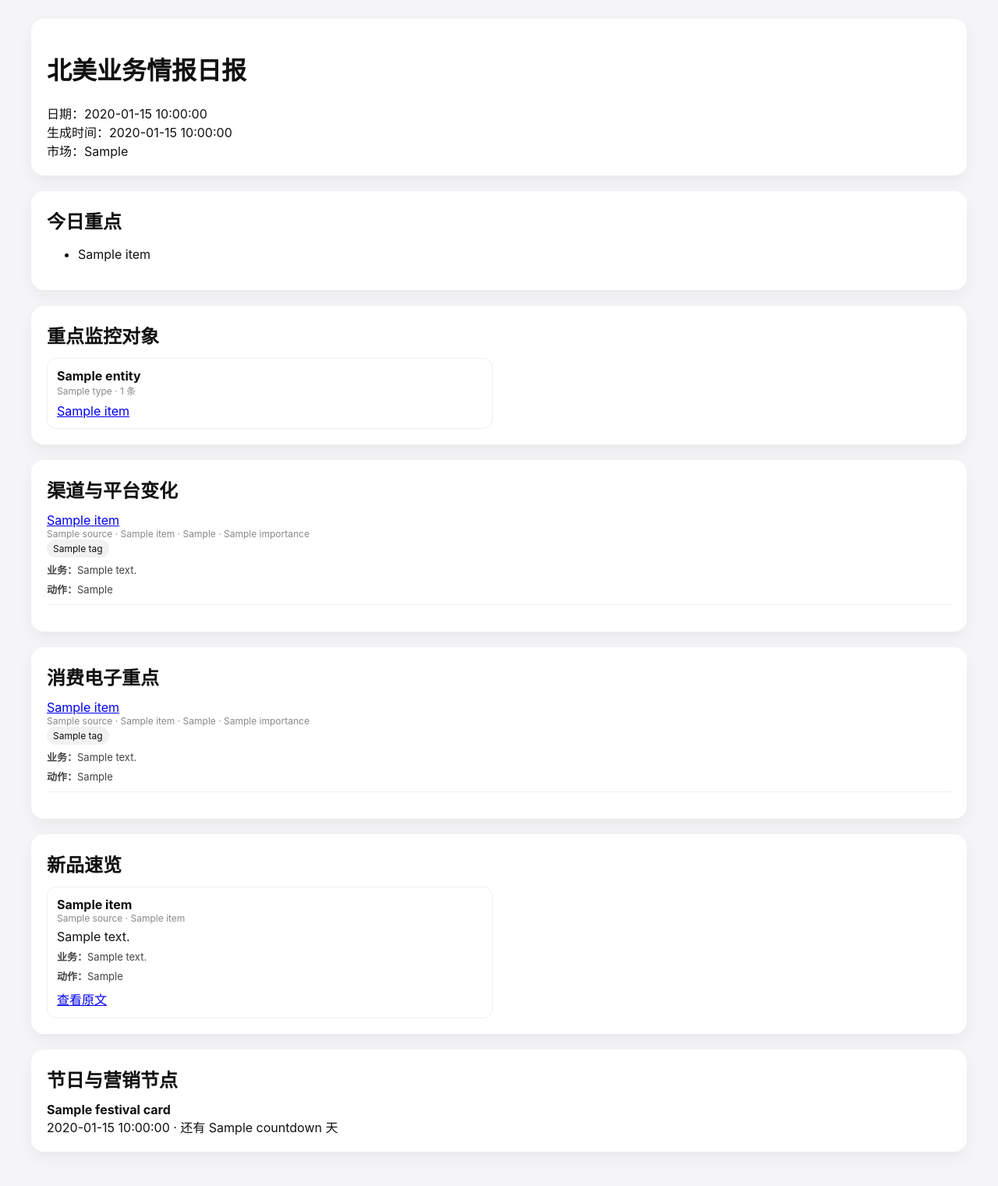
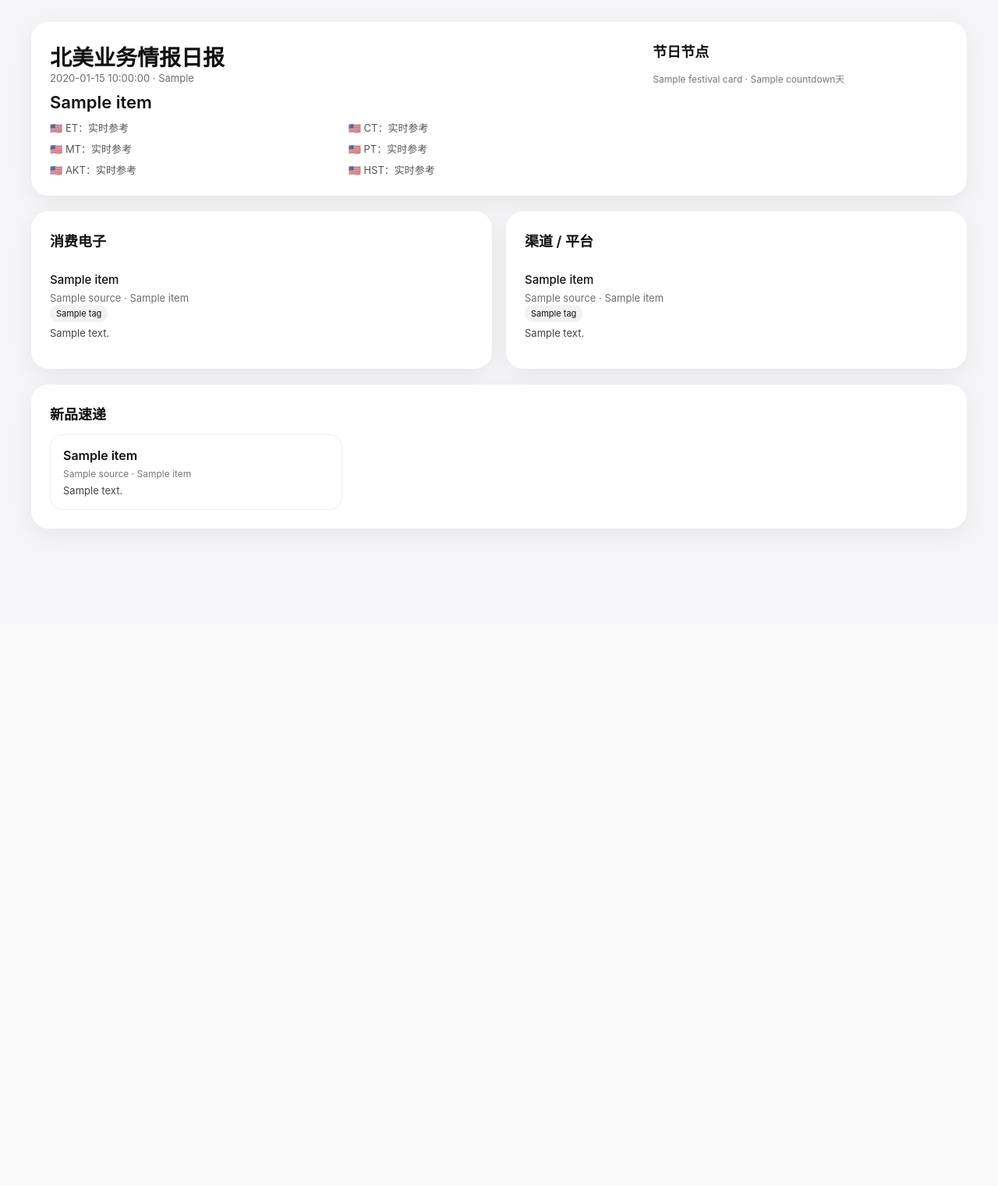
Before and after one commit to iven649/daily-report, a Python web app: template templates/index.html.j2 in a window 1280 px wide. Shown: the whole page at 78% size. After the commit the page ends 682 px from the top, so only its background shows below. Run offline with Jinja, Linux system fonts and the light colour scheme; the template is opened without the code that fills it: most values are stand-ins (such as "Sample title", 1, 10 or a date in 2020).

Commit message:
Update index.html.j2

```diff
--- a/templates/index.html.j2
+++ b/templates/index.html.j2
@@ -3,72 +3,144 @@
 <head>
 <meta charset="UTF-8">
 <meta name="viewport" content="width=device-width, initial-scale=1.0">
-  <title>北美业务情报日报 - {{ date }}</title>
+
+<title>北美业务情报日报</title>
 
 <style>
 body {
   margin: 0;
-      font-family: -apple-system, BlinkMacSystemFont, "Segoe UI",
-        "PingFang SC", "Microsoft YaHei", Arial, sans-serif;
   background: #f5f5f7;
+  font-family: -apple-system, BlinkMacSystemFont, "SF Pro Display",
+    "PingFang SC", "Microsoft YaHei", sans-serif;
   color: #111;
 }
 
 .container {
   max-width: 1200px;
   margin: auto;
+  padding: 28px;
+}
+
+.card {
+  background: #fff;
+  border-radius: 22px;
   padding: 24px;
+  box-shadow: 0 8px 30px rgba(0,0,0,0.06);
+  margin-bottom: 20px;
+  transition: 0.2s ease;
+}
+
+.card:hover {
+  transform: translateY(-2px);
+  box-shadow: 0 12px 36px rgba(0,0,0,0.08);
+}
+
+h1 {
+  margin: 0;
+  font-size: 28px;
+  font-weight: 700;
 }
 
 h2 {
-      margin: 0 0 12px;
+  margin: 0 0 14px;
+  font-size: 18px;
+  font-weight: 600;
 }
 
-    .card {
-      background: white;
-      border-radius: 16px;
-      padding: 20px;
-      margin-bottom: 20px;
-      box-shadow: 0 8px 20px rgba(0,0,0,0.05);
+.meta {
+  color: #6e6e73;
+  font-size: 13px;
+}
+
+.top-grid {
+  display: grid;
+  grid-template-columns: 2fr 1fr;
+  gap: 16px;
+}
+
+.summary {
+  font-size: 22px;
+  font-weight: 600;
+  margin-top: 10px;
+}
+
+.timezones {
+  display: grid;
+  grid-template-columns: repeat(2,1fr);
+  gap: 8px;
+  margin-top: 10px;
+}
+
+.tz {
+  font-size: 13px;
+  color: #555;
 }
 
 .grid-2 {
   display: grid;
   grid-template-columns: 1fr 1fr;
-      gap: 16px;
-    }
-
-    .entity {
-      border: 1px solid #eee;
-      border-radius: 12px;
-      padding: 12px;
+  gap: 18px;
 }
 
 .news-item {
-      margin-bottom: 14px;
+  padding: 14px 0;
   border-bottom: 1px solid #eee;
-      padding-bottom: 10px;
+}
+
+.news-item:last-child {
+  border-bottom: none;
+}
+
+.title {
+  font-size: 15px;
+  font-weight: 500;
+  margin-bottom: 6px;
+}
+
+.title a {
+  text-decoration: none;
+  color: #111;
+}
+
+.title a:hover {
+  color: #555;
 }
 
 .tag {
   display: inline-block;
+  font-size: 11px;
   padding: 4px 8px;
-      background: #f1f1f1;
+  background: #f2f2f2;
   border-radius: 999px;
-      font-size: 12px;
   margin-right: 6px;
 }
 
 .note {
-      margin-top: 6px;
   font-size: 13px;
   color: #444;
+  margin-top: 6px;
+}
+
+.product-grid {
+  display: grid;
+  grid-template-columns: repeat(3,1fr);
+  gap: 14px;
 }
 
 .product {
   border: 1px solid #eee;
-      border-radius: 12px;
-      padding: 12px;
+  border-radius: 16px;
+  padding: 16px;
+}
+
+.product-title {
+  font-weight: 600;
+  margin-bottom: 6px;
+}
+
+.small {
+  font-size: 12px;
+  color: #777;
 }
 
 </style>
@@ -77,62 +149,59 @@
 <body>
 <div class="container">
 
-  <!-- 标题 -->
+<!-- 顶部 -->
 <div class="card">
+  <div class="top-grid">
+
+    <div>
       <h1>北美业务情报日报</h1>
-    <div>日期：{{ date }}</div>
-    <div>生成时间：{{ generated_at }}</div>
-    <div>市场：{{ market_focus }}</div>
+      <div class="meta">
+        {{ date }} · {{ market_focus }}
       </div>
 
-  <!-- 今日重点 -->
-  <div class="card">
-    <h2>今日重点</h2>
-    <ul>
-      {% for item in takeaways %}
-      <li>{{ item }}</li>
-      {% endfor %}
-    </ul>
+      <div class="summary">
+        {{ takeaways[0] if takeaways else "今日暂无重点" }}
       </div>
 
-  <!-- 重点监控对象（已修复） -->
-  <div class="card">
-    <h2>重点监控对象</h2>
-    <div class="grid-2">
-      {% for entity in monitored_entities %}
-      <div class="entity">
-        <strong>{{ entity["name"] }}</strong>
-        <div style="font-size:12px;color:#888;">
-          {{ entity["type"] }} · {{ entity["count"] }} 条
+      <div class="timezones">
+        <div class="tz">🇺🇸 ET：实时参考</div>
+        <div class="tz">🇺🇸 CT：实时参考</div>
+        <div class="tz">🇺🇸 MT：实时参考</div>
+        <div class="tz">🇺🇸 PT：实时参考</div>
+        <div class="tz">🇺🇸 AKT：实时参考</div>
+        <div class="tz">🇺🇸 HST：实时参考</div>
+      </div>
     </div>
 
-        <div style="margin-top:8px;">
-          {% for item in entity["items"] %}
     <div>
-            <a href="{{ item.url }}" target="_blank">
-              {{ item.display_title or item.title or item.name }}
-            </a>
+      <h2>节日节点</h2>
+      {% for f in festival_cards %}
+      <div class="small">
+        {{ f.name }} · {{ f.countdown }}天
       </div>
       {% endfor %}
     </div>
-      </div>
-      {% endfor %}
+
   </div>
 </div>
 
-  <!-- 渠道 -->
+<!-- 中间 -->
+<div class="grid-2">
+
+  <!-- 消费电子 -->
   <div class="card">
-    <h2>渠道与平台变化</h2>
+    <h2>消费电子</h2>
 
-    {% for item in channel_watch %}
+    {% for item in consumer_electronics %}
     <div class="news-item">
+      <div class="title">
         <a href="{{ item.url }}" target="_blank">
           {{ item.display_title or item.title }}
         </a>
+      </div>
 
-      <div style="font-size:12px;color:#888;">
+      <div class="meta">
         {{ item.source }} · {{ item.freshness_label }}
-        · {{ item.impact_area }} · {{ item.importance }}
       </div>
 
       <div>
@@ -141,30 +210,25 @@
         {% endfor %}
       </div>
 
-      <div class="note">
-        <strong>业务：</strong>{{ item.business_note }}
-      </div>
-      <div class="note">
-        <strong>动作：</strong>{{ item.suggested_action }}
-      </div>
+      <div class="note">{{ item.business_note }}</div>
     </div>
     {% endfor %}
-
   </div>
 
-  <!-- 消费电子 -->
+  <!-- 渠道 -->
   <div class="card">
-    <h2>消费电子重点</h2>
+    <h2>渠道 / 平台</h2>
 
-    {% for item in consumer_electronics %}
+    {% for item in channel_news %}
     <div class="news-item">
+      <div class="title">
         <a href="{{ item.url }}" target="_blank">
           {{ item.display_title or item.title }}
         </a>
+      </div>
 
-      <div style="font-size:12px;color:#888;">
+      <div class="meta">
         {{ item.source }} · {{ item.freshness_label }}
-        · {{ item.impact_area }} · {{ item.importance }}
       </div>
 
       <div>
@@ -173,64 +237,34 @@
         {% endfor %}
       </div>
 
-      <div class="note">
-        <strong>业务：</strong>{{ item.business_note }}
-      </div>
-      <div class="note">
-        <strong>动作：</strong>{{ item.suggested_action }}
-      </div>
-    </div>
-    {% endfor %}
-
-  </div>
-
-  <!-- 新品 -->
-  <div class="card">
-    <h2>新品速览</h2>
-
-    <div class="grid-2">
-      {% for item in products %}
-      <div class="product">
-        <strong>{{ item.display_title or item.name }}</strong>
-
-        <div style="font-size:12px;color:#888;">
-          {{ item.source }} · {{ item.freshness_label }}
-        </div>
-
-        <div style="margin-top:6px;">
-          {{ item.display_summary or item.summary }}
-        </div>
-
-        <div class="note">
-          <strong>业务：</strong>{{ item.business_note }}
-        </div>
-
-        <div class="note">
-          <strong>动作：</strong>{{ item.suggested_action }}
-        </div>
-
-        <div style="margin-top:8px;">
-          <a href="{{ item.url }}" target="_blank">查看原文</a>
-        </div>
+      <div class="note">{{ item.business_note }}</div>
     </div>
     {% endfor %}
   </div>
 
 </div>
 
-  <!-- 节日 -->
+<!-- 新品 -->
 <div class="card">
-    <h2>节日与营销节点</h2>
+  <h2>新品速递</h2>
 
-    <div class="grid-2">
-      {% for f in festival_cards %}
-      <div>
-        <strong>{{ f.name }}</strong>
-        <div>{{ f.date }} · 还有 {{ f.countdown }} 天</div>
+  <div class="product-grid">
+    {% for item in products %}
+    <div class="product">
+      <div class="product-title">
+        {{ item.display_title or item.name }}
+      </div>
+
+      <div class="small">
+        {{ item.source }} · {{ item.freshness_label }}
+      </div>
+
+      <div class="note">
+        {{ item.business_note }}
+      </div>
     </div>
     {% endfor %}
   </div>
-
 </div>
 
 </div>
```
Lines whose indentation alone changed are shown as unchanged.
